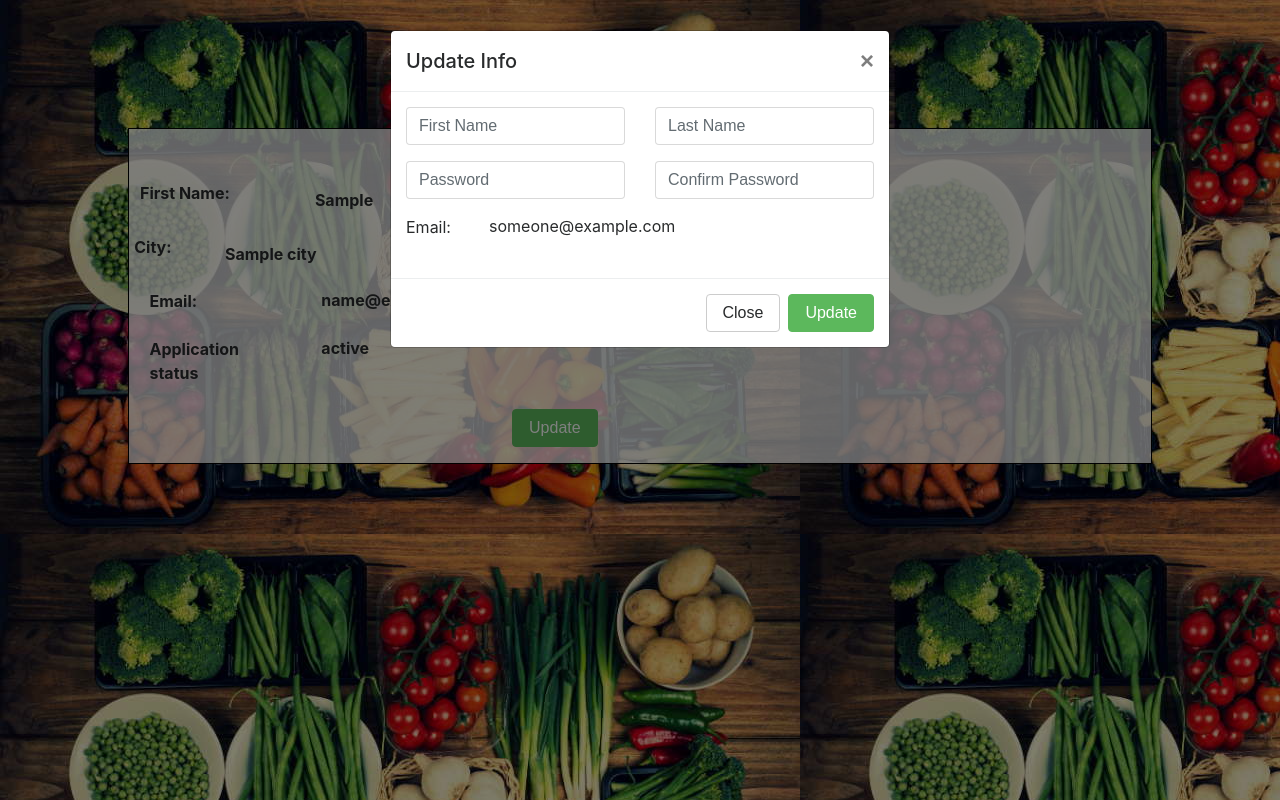
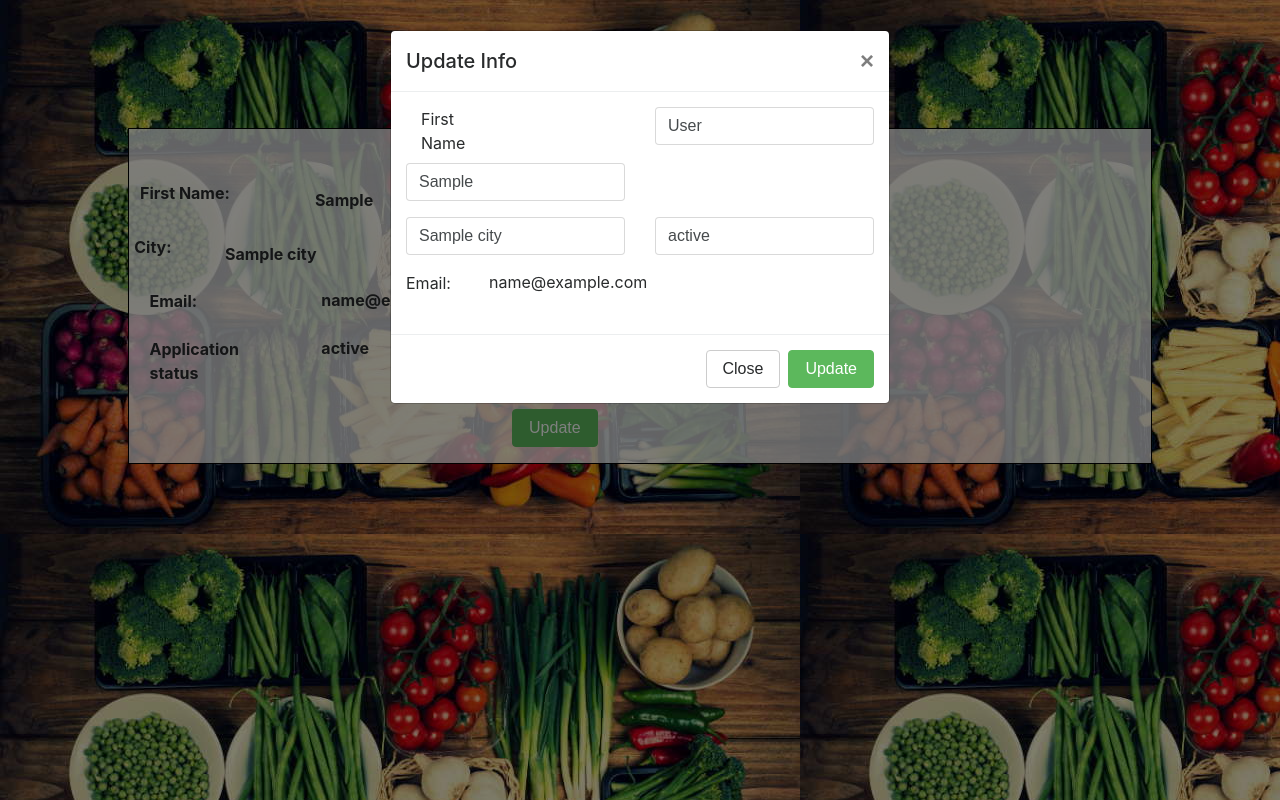
Before and after one commit to asmita0917/instacart_shopper_challenge, a Django app: template instaCart/shopper/templates/shopper/applicant_home.html in a window 1280 px wide, after a click on "Update". Run offline with Django 3.2, Linux system fonts and the light colour scheme; the template is opened without the code that fills it: most values are stand-ins (such as "Sample title", 1, 10 or a date in 2020); some libraries are stand-ins or nearby versions.

Commit message:
Resuming working now

```diff
--- a/instaCart/shopper/templates/shopper/applicant_home.html
+++ b/instaCart/shopper/templates/shopper/applicant_home.html
@@ -97,16 +97,18 @@
                             <!--<h3 class="panel-title">Please sign up for Instacart <small>It's free!</small></h3>-->
                         <!--</div>-->
                         <div class="panel-body">
-                            <form role="form">
+                            <form role="form"  method="post" action="/shopper/edit/">
+                            {% csrf_token %}
                                 <div class="row">
                                     <div class="col-xs-6 col-sm-6 col-md-6">
                                         <div class="form-group">
-                                            <input type="text" name="first_name" id="first_name" class="form-control input-sm" placeholder="First Name">
+                                        <label class="control-label col-sm-2 " for="firstName">First Name</label>
+                                            <input type="text" name="first_name" id="first_name" class="form-control input-sm" value="{{ first_name}}">
                                         </div>
                                     </div>
                                     <div class="col-xs-6 col-sm-6 col-md-6">
                                         <div class="form-group">
-                                            <input type="text" name="last_name" id="last_name" class="form-control input-sm" placeholder="Last Name">
+                                            <input type="text" name="last_name" id="last_name" class="form-control input-sm" value="{{ last_name}}">
                                         </div>
                                     </div>
                                 </div>
@@ -116,25 +118,25 @@
                                 <div class="row">
                                     <div class="col-xs-6 col-sm-6 col-md-6">
                                         <div class="form-group">
-                                            <input type="password" name="password" id="password" class="form-control input-sm" placeholder="Password">
+                                            <input type="text" name="city" id="city" class="form-control input-sm" value="{{ city}}">
                                         </div>
                                     </div>
                                     <div class="col-xs-6 col-sm-6 col-md-6">
                                         <div class="form-group">
-                                            <input type="password" name="password_confirmation" id="password_confirmation" class="form-control input-sm" placeholder="Confirm Password">
+                                            <input type="text" name="state" id="state" class="form-control input-sm" value="{{ state}}">
                                         </div>
                                     </div>
                                 </div>
                                 <div class=" form-group row">
                                     <label class="control-label col-sm-2 " for="emailAddress">Email:</label>
                                     <div class="col-sm-8">
-                                        <p id="emailAddress" class="form-control-static padding-top">someone@example.com</p>
+                                        <p id="emailAddress" class="form-control-static padding-top">{{ email}}</p>
                                     </div>
                                 </div>
 
                                 <!--<input type="submit" value="Register" class="btn btn-info btn-block">-->
 
-                            </form>
+
                         </div>
                     </div>
                 </div>
@@ -143,6 +145,7 @@
                 <button type="button" class="btn btn-secondary" data-dismiss="modal">Close</button>
                 <button type="button" id="continue" class="btn btn-success" >Update</button>
             </div>
+            </form>
         </div>
     </div>
 </div>
```
Also changed, not shown: instaCart/shopper/templates/shopper/landing.html (+5 -2 lines).
